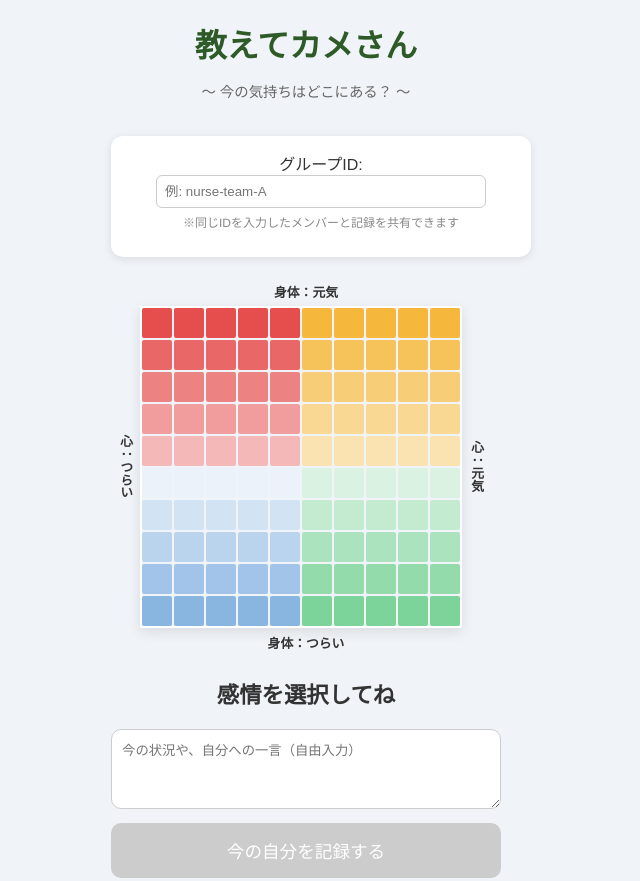
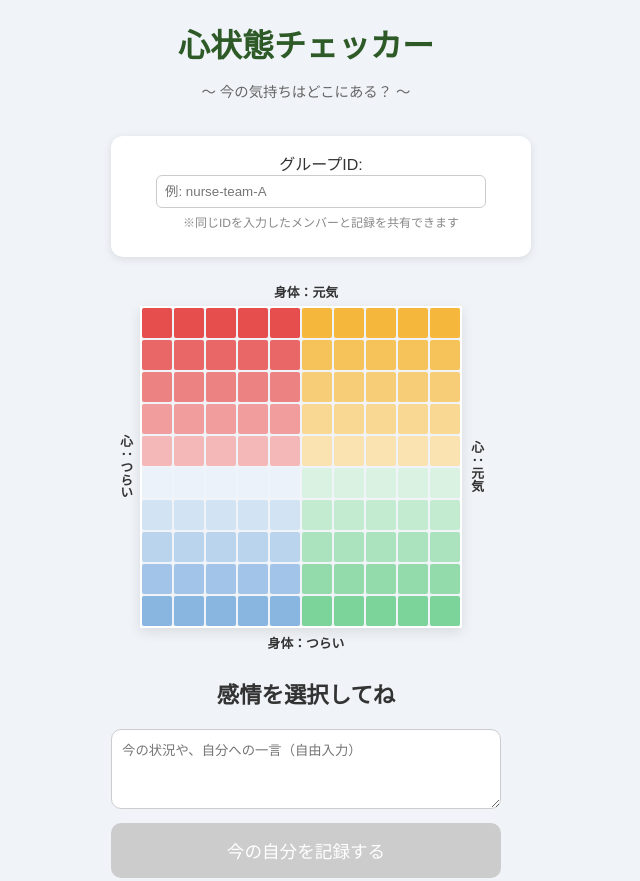
Before and after one commit to turtlesvsratking-svg/oshikame_EQchecker_nurse, a plain HTML site: page index.html in a window 1280 px wide. Shown: the top 881 px of the page, without its empty margins (334-974 px from the left). Drawn offline with Linux system fonts and the light colour scheme.

Commit message:
Update index.html

```diff
--- a/index.html
+++ b/index.html
@@ -3,7 +3,7 @@
 <head>
     <meta charset="UTF-8">
     <meta name="viewport" content="width=device-width, initial-scale=1.0, maximum-scale=1.0, user-scalable=no">
-    <title>教えてカメさん</title>
+    <title>心状態チェッカー</title>
 
     <link rel="apple-touch-icon" href="IMG_4227.png">
     <link rel="icon" type="image/png" href="IMG_4227.png">
@@ -13,7 +13,7 @@
 <body>
 
     <header>
-        <h1>教えてカメさん</h1>
+        <h1>心状態チェッカー</h1>
         <p class="subtitle">〜 今の気持ちはどこにある？ 〜</p>
     </header>
 
```
